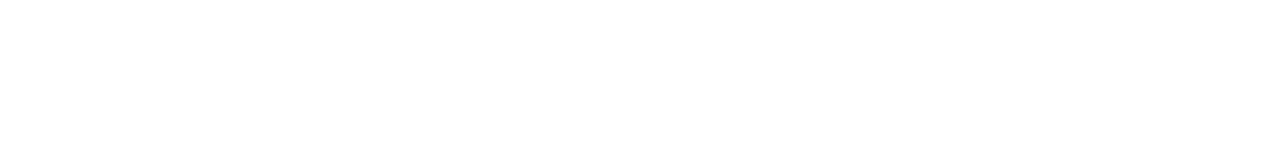
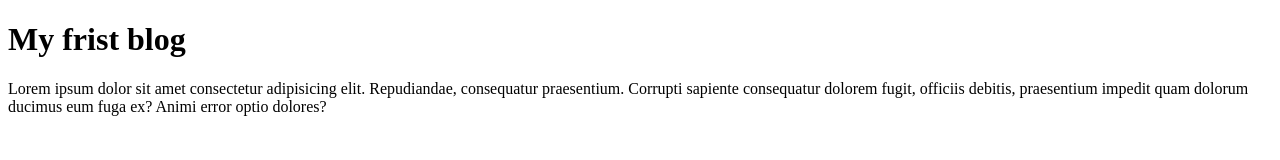
Before and after one commit to rakibul08/My-Frist-github-repo, a plain HTML site: page index.html in a window 1280 px wide. Drawn offline with Linux system fonts and the light colour scheme.

Commit message:
added frist blog

```diff
--- a/index.html
+++ b/index.html
@@ -7,6 +7,9 @@
     <title>ddddddddd</title>
 </head>
 <body>
-
+    <div>
+        <h1>My frist blog</h1>
+    <p>Lorem ipsum dolor sit amet consectetur adipisicing elit. Repudiandae, consequatur praesentium. Corrupti sapiente consequatur dolorem fugit, officiis debitis, praesentium impedit quam dolorum ducimus eum fuga ex? Animi error optio dolores?</p>
+</div>
 </body>
 </html>
```
